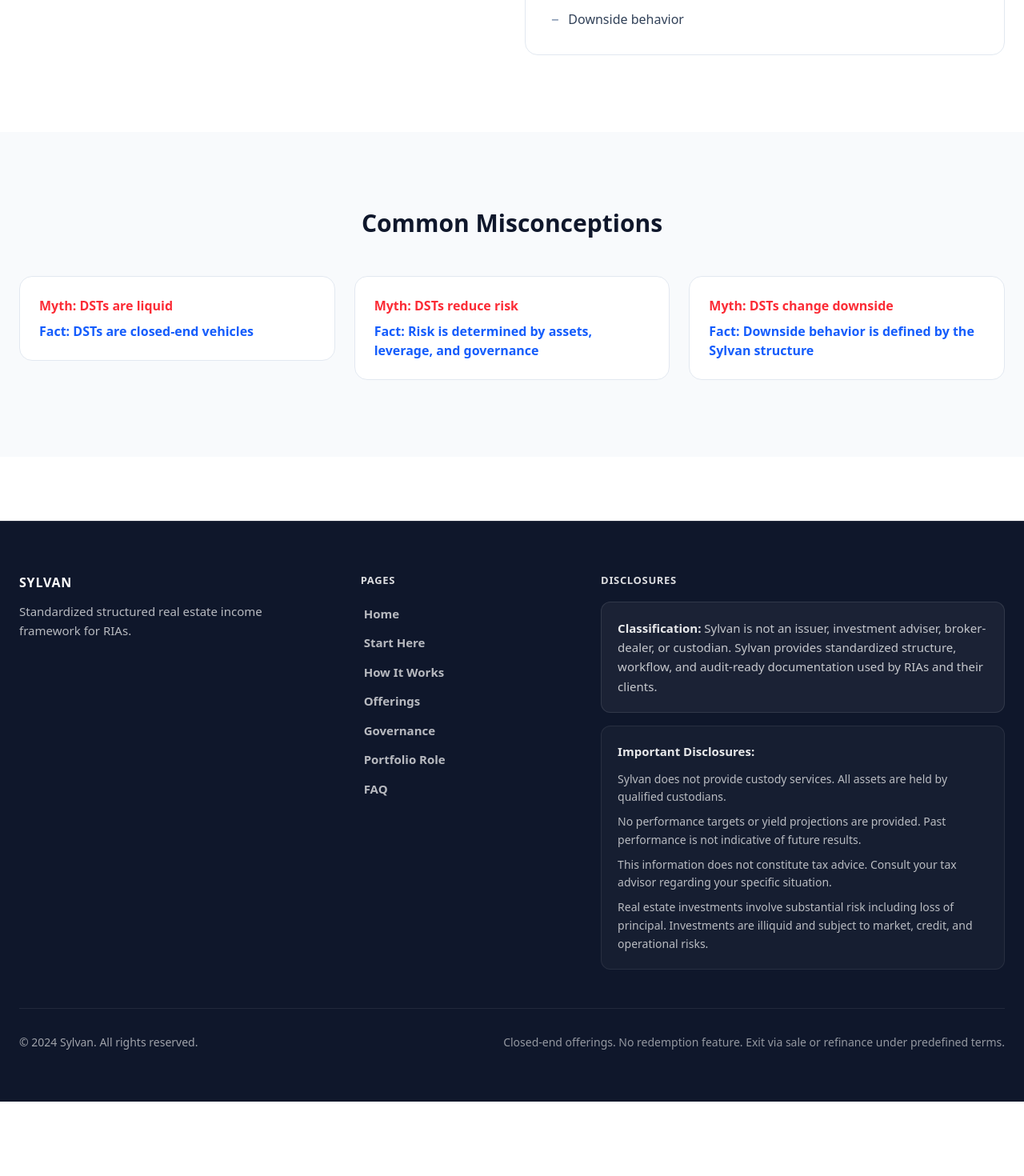
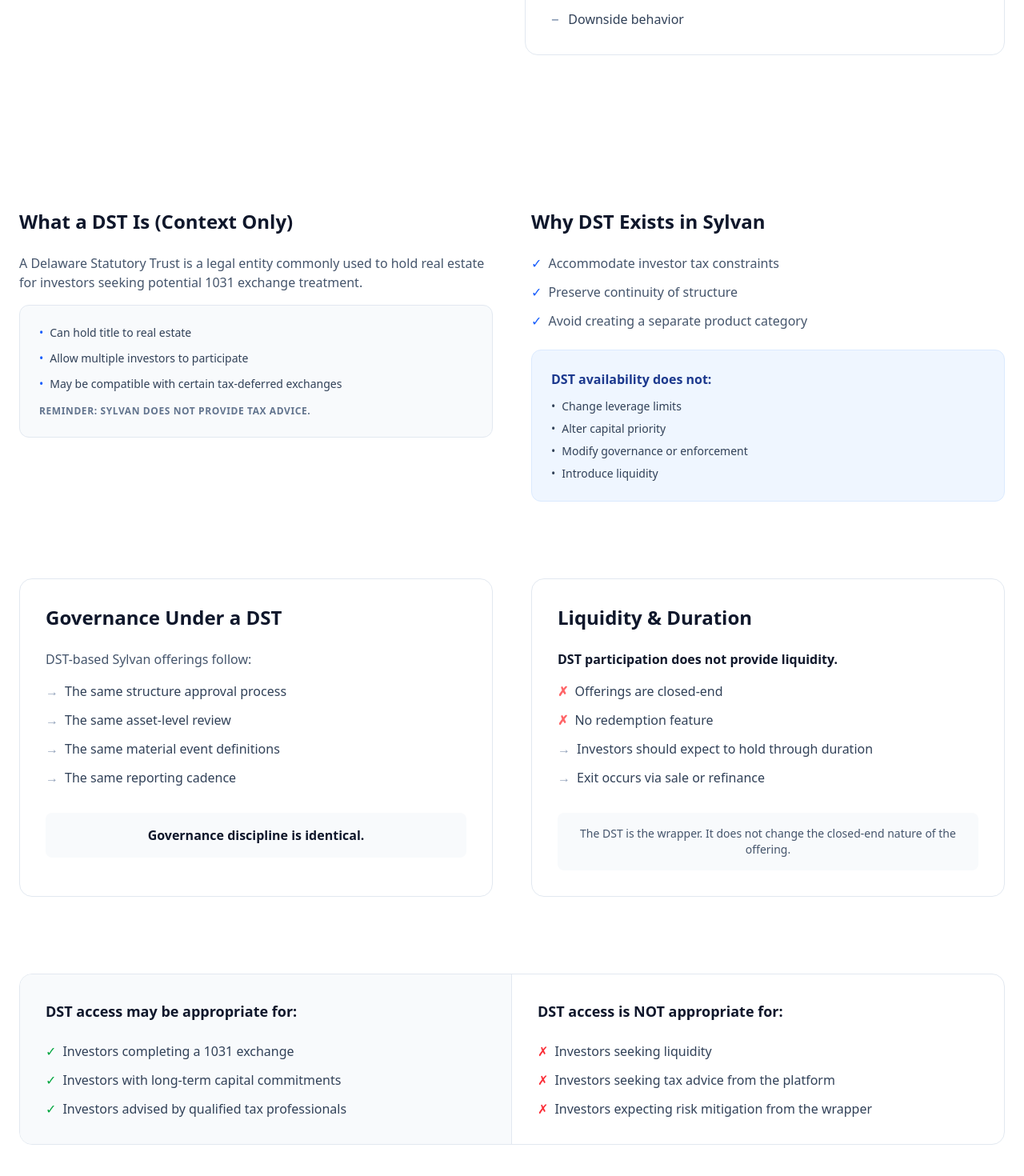
Before and after one commit to Glynac-AI/Sylvian-website, a Next.js app: page /dst-explained in a window 1280 px wide. Shown: the part 1230-2700 px from the top of the page at 80% size. Before the commit the page ends 2607 px from the top, so only its background shows below. Built offline with nearby package versions, Linux system fonts and the light colour scheme.

Commit message:
Added missing dstdetailed info in dst-explained

```diff
--- a/app/(offerings)/dst-explained/page.tsx
+++ b/app/(offerings)/dst-explained/page.tsx
@@ -1,5 +1,6 @@
 import DSTExplainedHero from '@/components/dst-explained/DSTExplainedHero'
 import DSTComparison from '@/components/dst-explained/DSTComparison'
+import DSTDetailedInfo from '@/components/dst-explained/DSTDetailedInfo'
 import DSTMyths from '@/components/dst-explained/DSTMyths'
 
 export default function DSTExplainedPage() {
@@ -7,6 +8,7 @@
         <>
             <DSTExplainedHero />
             <DSTComparison />
+            <DSTDetailedInfo />
             <DSTMyths />
         </>
     )
--- /dev/null
+++ b/components/dst-explained/DSTDetailedInfo.tsx
@@ -0,0 +1,112 @@
+import Reveal from '@/components/layout/Reveal'
+
+export default function DSTDetailedInfo() {
+    return (
+        <section className="bg-white px-6 py-24">
+            <div className="mx-auto max-w-[1280px] space-y-24">
+
+                {/* 1. Context & Why */}
+                <div className="grid gap-12 lg:grid-cols-2">
+                    <Reveal>
+                        <div>
+                            <h2 className="mb-6 text-2xl font-bold text-slate-900">What a DST Is (Context Only)</h2>
+                            <p className="mb-4 text-slate-600">
+                                A Delaware Statutory Trust is a legal entity commonly used to hold real estate for investors seeking potential 1031 exchange treatment.
+                            </p>
+                            <div className="rounded-xl border border-slate-200 bg-slate-50 p-6">
+                                <ul className="space-y-3 text-sm text-slate-700">
+                                    <li className="flex gap-2"><span className="text-blue-600">•</span> Can hold title to real estate</li>
+                                    <li className="flex gap-2"><span className="text-blue-600">•</span> Allow multiple investors to participate</li>
+                                    <li className="flex gap-2"><span className="text-blue-600">•</span> May be compatible with certain tax-deferred exchanges</li>
+                                </ul>
+                                <p className="mt-4 text-xs font-bold uppercase tracking-wider text-slate-500">
+                                    Reminder: Sylvan does not provide tax advice.
+                                </p>
+                            </div>
+                        </div>
+                    </Reveal>
+
+                    <Reveal delay={200}>
+                        <div>
+                            <h2 className="mb-6 text-2xl font-bold text-slate-900">Why DST Exists in Sylvan</h2>
+                            <ul className="mb-6 space-y-3 text-slate-600">
+                                <li className="flex gap-2"><span className="text-blue-600">✓</span> Accommodate investor tax constraints</li>
+                                <li className="flex gap-2"><span className="text-blue-600">✓</span> Preserve continuity of structure</li>
+                                <li className="flex gap-2"><span className="text-blue-600">✓</span> Avoid creating a separate product category</li>
+                            </ul>
+                            <div className="rounded-xl border border-blue-100 bg-blue-50 p-6">
+                                <h4 className="mb-3 font-bold text-blue-900">DST availability does not:</h4>
+                                <ul className="space-y-2 text-sm text-slate-700">
+                                    <li className="flex gap-2"><span>•</span> Change leverage limits</li>
+                                    <li className="flex gap-2"><span>•</span> Alter capital priority</li>
+                                    <li className="flex gap-2"><span>•</span> Modify governance or enforcement</li>
+                                    <li className="flex gap-2"><span>•</span> Introduce liquidity</li>
+                                </ul>
+                            </div>
+                        </div>
+                    </Reveal>
+                </div>
+
+                {/* 2. Governance & Liquidity */}
+                <div className="grid gap-12 lg:grid-cols-2">
+                    <Reveal>
+                        <div className="h-full rounded-2xl border border-slate-200 p-8">
+                            <h2 className="mb-6 text-2xl font-bold text-slate-900">Governance Under a DST</h2>
+                            <p className="mb-4 text-slate-600">DST-based Sylvan offerings follow:</p>
+                            <ul className="mb-8 space-y-3 text-slate-700">
+                                <li className="flex gap-2"><span className="font-bold text-slate-400">→</span> The same structure approval process</li>
+                                <li className="flex gap-2"><span className="font-bold text-slate-400">→</span> The same asset-level review</li>
+                                <li className="flex gap-2"><span className="font-bold text-slate-400">→</span> The same material event definitions</li>
+                                <li className="flex gap-2"><span className="font-bold text-slate-400">→</span> The same reporting cadence</li>
+                            </ul>
+                            <div className="mt-auto rounded-lg bg-slate-50 p-4 font-semibold text-slate-900 text-center">
+                                Governance discipline is identical.
+                            </div>
+                        </div>
+                    </Reveal>
+
+                    <Reveal delay={200}>
+                        <div className="h-full rounded-2xl border border-slate-200 p-8">
+                            <h2 className="mb-6 text-2xl font-bold text-slate-900">Liquidity & Duration</h2>
+                            <p className="mb-4 font-semibold text-slate-900">DST participation does not provide liquidity.</p>
+                            <ul className="mb-8 space-y-3 text-slate-700">
+                                <li className="flex gap-2"><span className="font-bold text-red-400">✗</span> Offerings are closed-end</li>
+                                <li className="flex gap-2"><span className="font-bold text-red-400">✗</span> No redemption feature</li>
+                                <li className="flex gap-2"><span className="font-bold text-slate-400">→</span> Investors should expect to hold through duration</li>
+                                <li className="flex gap-2"><span className="font-bold text-slate-400">→</span> Exit occurs via sale or refinance</li>
+                            </ul>
+                            <div className="mt-auto rounded-lg bg-slate-50 p-4 text-sm text-slate-600 text-center">
+                                The DST is the wrapper. It does not change the closed-end nature of the offering.
+                            </div>
+                        </div>
+                    </Reveal>
+                </div>
+
+                {/* 3. Suitability */}
+                <Reveal>
+                    <div className="rounded-2xl border border-slate-200 bg-white overflow-hidden">
+                        <div className="grid lg:grid-cols-2">
+                            <div className="bg-slate-50 p-8 border-b lg:border-b-0 lg:border-r border-slate-200">
+                                <h3 className="mb-6 text-lg font-bold text-slate-900">DST access may be appropriate for:</h3>
+                                <ul className="space-y-3 text-slate-700">
+                                    <li className="flex gap-2"><span className="text-green-600">✓</span> Investors completing a 1031 exchange</li>
+                                    <li className="flex gap-2"><span className="text-green-600">✓</span> Investors with long-term capital commitments</li>
+                                    <li className="flex gap-2"><span className="text-green-600">✓</span> Investors advised by qualified tax professionals</li>
+                                </ul>
+                            </div>
+                            <div className="p-8">
+                                <h3 className="mb-6 text-lg font-bold text-slate-900">DST access is NOT appropriate for:</h3>
+                                <ul className="space-y-3 text-slate-700">
+                                    <li className="flex gap-2"><span className="text-red-500">✗</span> Investors seeking liquidity</li>
+                                    <li className="flex gap-2"><span className="text-red-500">✗</span> Investors seeking tax advice from the platform</li>
+                                    <li className="flex gap-2"><span className="text-red-500">✗</span> Investors expecting risk mitigation from the wrapper</li>
+                                </ul>
+                            </div>
+                        </div>
+                    </div>
+                </Reveal>
+
+            </div>
+        </section>
+    )
+}
```
